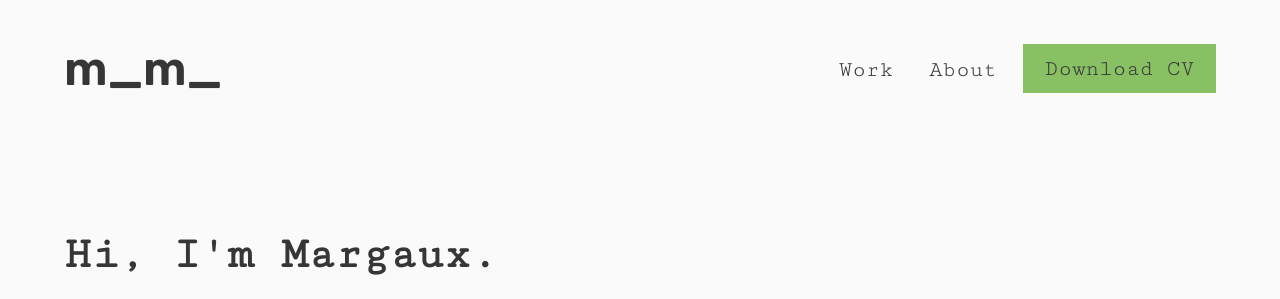
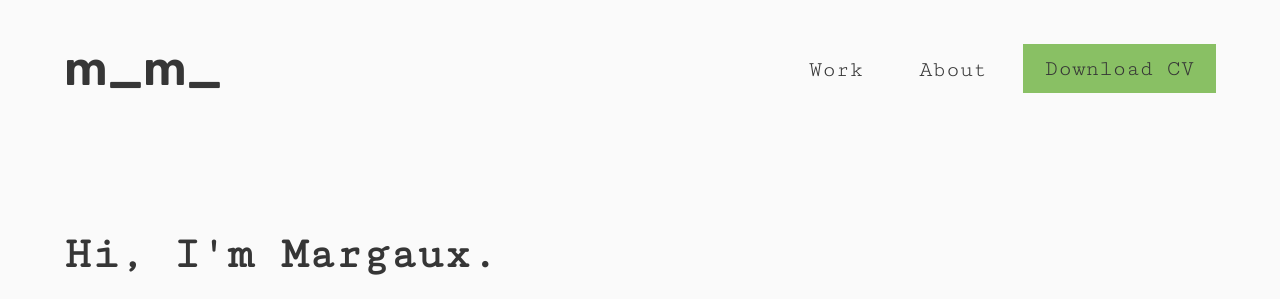
Before and after one commit to margaux-m/portfolio, a PHP site: page / in a window 1280 px wide. Shown: the top 299 px of the page. Run offline with PHP 8.4, Linux system fonts and the light colour scheme; some libraries are stand-ins or nearby versions.

Commit message:
Spaced navbar entries

```diff
--- a/assets/css/components/navbar.css
+++ b/assets/css/components/navbar.css
@@ -24,7 +24,7 @@ nav > div {
 
 ul.menu-entries > li {
   display: inline-block;
-  padding: 0px 10px;
+  padding: 0px 20px;
   margin-right: 1rem;
 }
 
```
